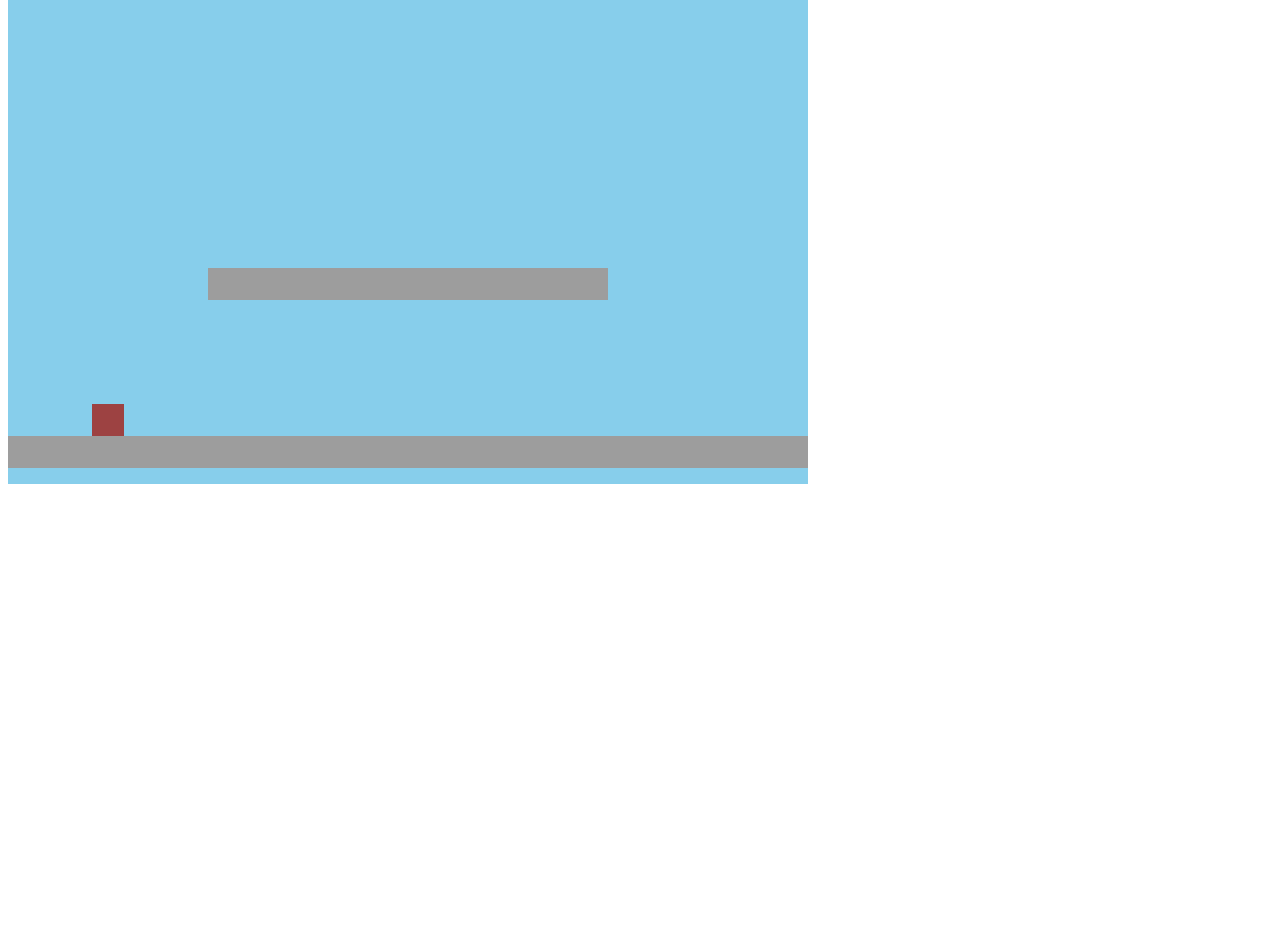
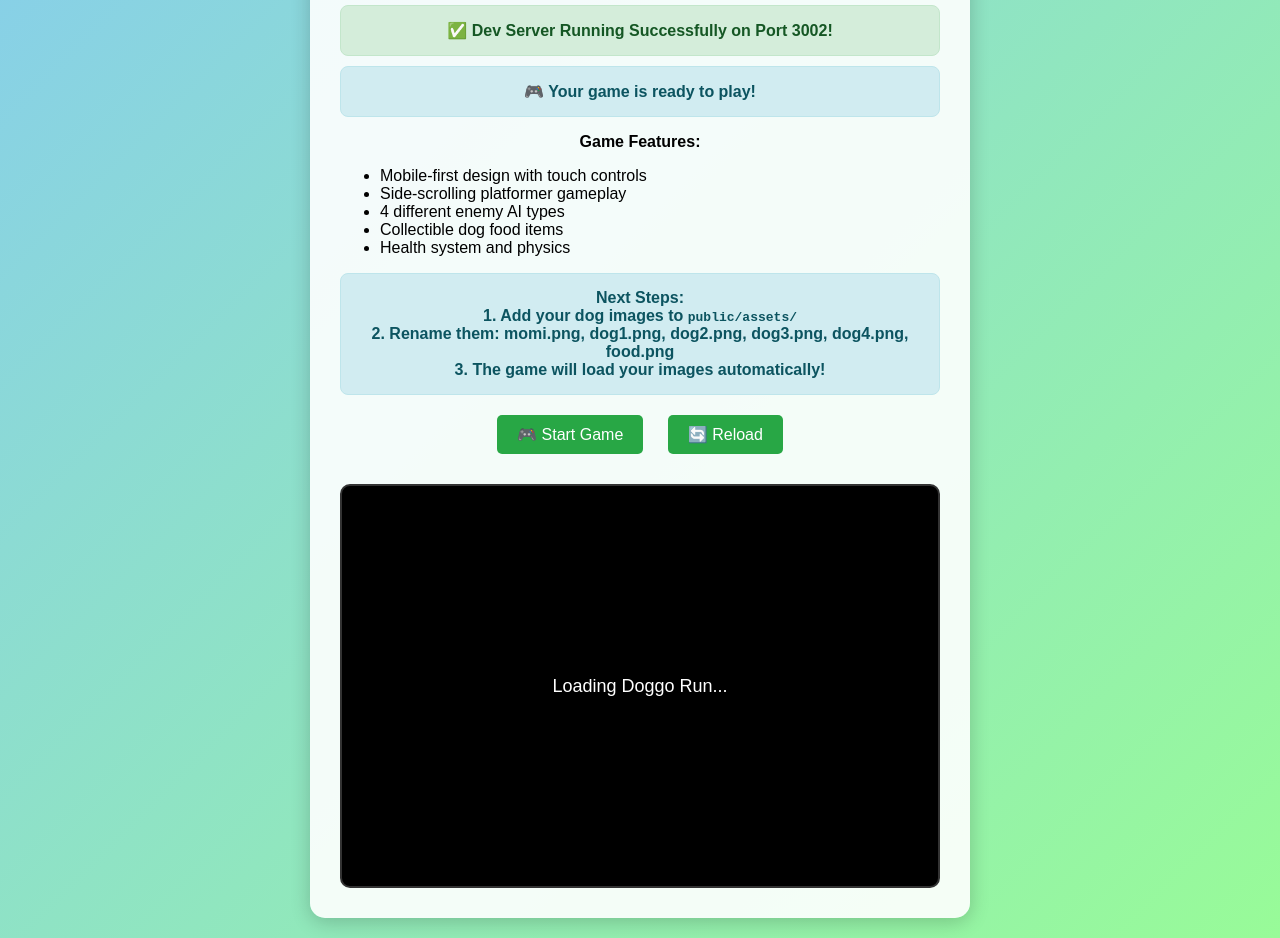
Before and after one commit to orpapismedov/game, a website built with Vite: page test.html in a window 1280 px wide. Shown: the part 124-1062 px from the top of the page. Before the commit the page ends 800 px from the top, so only its background shows below. Built offline with nearby package versions, Linux system fonts and the light colour scheme; animation ran at ten frames a second.

```diff
--- a/test.html
+++ b/test.html
@@ -3,76 +3,174 @@
 <head>
   <meta charset="UTF-8">
   <meta name="viewport" content="width=device-width, initial-scale=1.0">
-    <title>Doggo Run</title>
+  <title>Doggo Run - Test</title>
+  <style>
+    body {
+      margin: 0;
+      padding: 20px;
+      font-family: Arial, sans-serif;
+      background: linear-gradient(135deg, #87CEEB, #98FB98);
+      min-height: 100vh;
+      display: flex;
+      flex-direction: column;
+      align-items: center;
+    }
+
+    .container {
+      background: rgba(255, 255, 255, 0.9);
+      padding: 30px;
+      border-radius: 15px;
+      box-shadow: 0 4px 20px rgba(0,0,0,0.2);
+      text-align: center;
+      max-width: 600px;
+    }
+
+    h1 {
+      color: #2c5530;
+      margin-bottom: 20px;
+    }
+
+    .status {
+      padding: 15px;
+      border-radius: 8px;
+      margin: 10px 0;
+      font-weight: bold;
+    }
+
+    .success {
+      background: #d4edda;
+      color: #155724;
+      border: 1px solid #c3e6cb;
+    }
+
+    .info {
+      background: #d1ecf1;
+      color: #0c5460;
+      border: 1px solid #bee5eb;
+    }
+
+    .game-container {
+      margin-top: 20px;
+      min-height: 400px;
+      border: 2px solid #333;
+      border-radius: 10px;
+      background: #000;
+      position: relative;
+    }
+
+    .loading {
+      position: absolute;
+      top: 50%;
+      left: 50%;
+      transform: translate(-50%, -50%);
+      color: white;
+      font-size: 18px;
+    }
+
+    button {
+      background: #28a745;
+      color: white;
+      border: none;
+      padding: 10px 20px;
+      border-radius: 5px;
+      font-size: 16px;
+      cursor: pointer;
+      margin: 10px;
+    }
+
+    button:hover {
+      background: #218838;
+    }
+  </style>
 </head>
 <body>
-    <div id="game"></div>
+  <div class="container">
+    <h1>🐕 Doggo Run - Game Setup</h1>
+
+    <div class="status success">
+      ✅ Dev Server Running Successfully on Port 3002!
+    </div>
+
+    <div class="status info">
+      🎮 Your game is ready to play!
+    </div>
+
+    <p><strong>Game Features:</strong></p>
+    <ul style="text-align: left;">
+      <li>Mobile-first design with touch controls</li>
+      <li>Side-scrolling platformer gameplay</li>
+      <li>4 different enemy AI types</li>
+      <li>Collectible dog food items</li>
+      <li>Health system and physics</li>
+    </ul>
+
+    <div class="status info">
+      <strong>Next Steps:</strong><br>
+      1. Add your dog images to <code>public/assets/</code><br>
+      2. Rename them: momi.png, dog1.png, dog2.png, dog3.png, dog4.png, food.png<br>
+      3. The game will load your images automatically!
+    </div>
+
+    <button onclick="startGame()">🎮 Start Game</button>
+    <button onclick="location.reload()">🔄 Reload</button>
+
+    <div class="game-container" id="game-container">
+      <div class="loading">Loading Doggo Run...</div>
+    </div>
+  </div>
+
   <script type="module">
-        import * as Phaser from 'https://cdn.skypack.dev/phaser@3.80.1';
+    async function startGame() {
+      document.querySelector('.loading').textContent = 'Initializing game...';
 
+      try {
+        // Import and start the game
+        const { default: Phaser } = await import('phaser');
+        const { gameConfig } = await import('./src/phaser.config.ts');
+
+        // Simple game to test if Phaser is working
         const config = {
           type: Phaser.AUTO,
           width: 800,
-            height: 600,
-            parent: 'game',
+          height: 400,
+          parent: 'game-container',
           backgroundColor: '#87CEEB',
-            physics: {
-                default: 'arcade',
-                arcade: {
-                    gravity: { y: 800 },
-                    debug: false
-                }
-            },
           scene: {
-                preload: function() {
-                    // Create simple colored rectangles
-                    this.add.graphics()
-                        .fillStyle(0x8B4513)
-                        .fillRect(0, 0, 32, 32);
-                    this.textures.generate('player', { data: ['1'], pixelWidth: 32, pixelHeight: 32 });
+            create: function() {
+              // Add some test graphics
+              this.add.text(400, 200, 'Doggo Run is Working! 🐕', {
+                fontSize: '32px',
+                color: '#ffffff',
+                fontFamily: 'Arial',
+                stroke: '#000000',
+                strokeThickness: 4
+              }).setOrigin(0.5);
 
-                    this.add.graphics()
-                        .fillStyle(0x00FF00)
-                        .fillRect(0, 0, 400, 32);
-                    this.textures.generate('ground', { data: ['1'], pixelWidth: 400, pixelHeight: 32 });
-                },
-                create: function() {
-                    // Create platforms
-                    this.platforms = this.physics.add.staticGroup();
-                    this.platforms.create(400, 568, 'ground').setScale(2, 1).refreshBody();
-                    this.platforms.create(400, 400, 'ground');
+              this.add.text(400, 250, 'Click anywhere to continue...', {
+                fontSize: '18px',
+                color: '#ffffff',
+                fontFamily: 'Arial'
+              }).setOrigin(0.5);
 
-                    // Create player
-                    this.player = this.physics.add.sprite(100, 450, 'player');
-                    this.player.setBounce(0.2);
-                    this.player.setCollideWorldBounds(true);
-                    this.player.setTint(0xFF6B6B);
-
-                    this.physics.add.collider(this.player, this.platforms);
-                    this.cursors = this.input.keyboard.createCursorKeys();
-
-                    this.add.text(16, 16, 'Doggo Run - Use arrow keys to move', {
-                        fontSize: '16px',
-                        fill: '#000'
+              // Click to load full game
+              this.input.on('pointerdown', () => {
+                this.scene.start('BootScene');
               });
-                },
-                update: function() {
-                    if (this.cursors.left.isDown) {
-                        this.player.setVelocityX(-160);
-                    } else if (this.cursors.right.isDown) {
-                        this.player.setVelocityX(160);
-                    } else {
-                        this.player.setVelocityX(0);
-                    }
-
-                    if (this.cursors.up.isDown && this.player.body.touching.down) {
-                        this.player.setVelocityY(-500);
-                    }
             }
           }
         };
 
         new Phaser.Game(config);
+        document.querySelector('.loading').style.display = 'none';
+
+      } catch (error) {
+        console.error('Game loading error:', error);
+        document.querySelector('.loading').textContent = 'Error loading game. Check console for details.';
+      }
+    }
+
+    // Make function available globally
+    window.startGame = startGame;
   </script>
 </body>
 </html>
```
Also changed, not shown: index.html (+2 -1 lines), .github/workflows/deploy.yml (added), assets/dog2.png (added), assets/dog3.png (added), assets/dog4.png (added), assets/food.png (added), assets/momi.png (added), 1 other file. Lines whose indentation alone changed are shown as unchanged.
